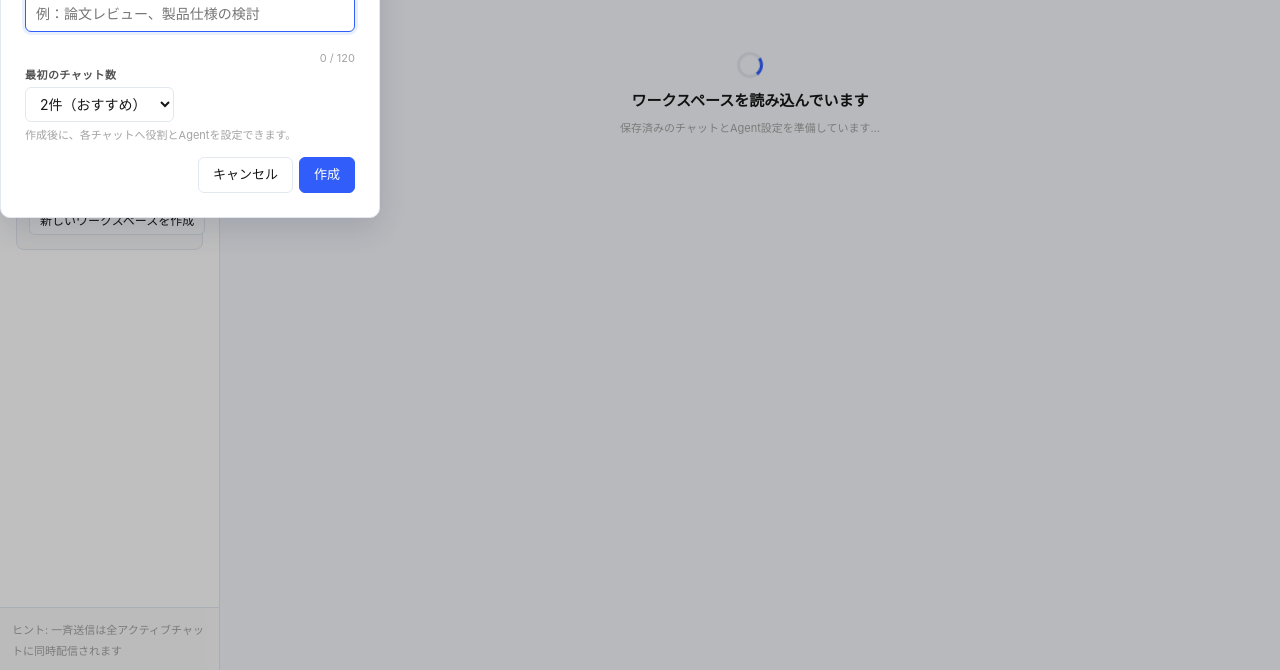
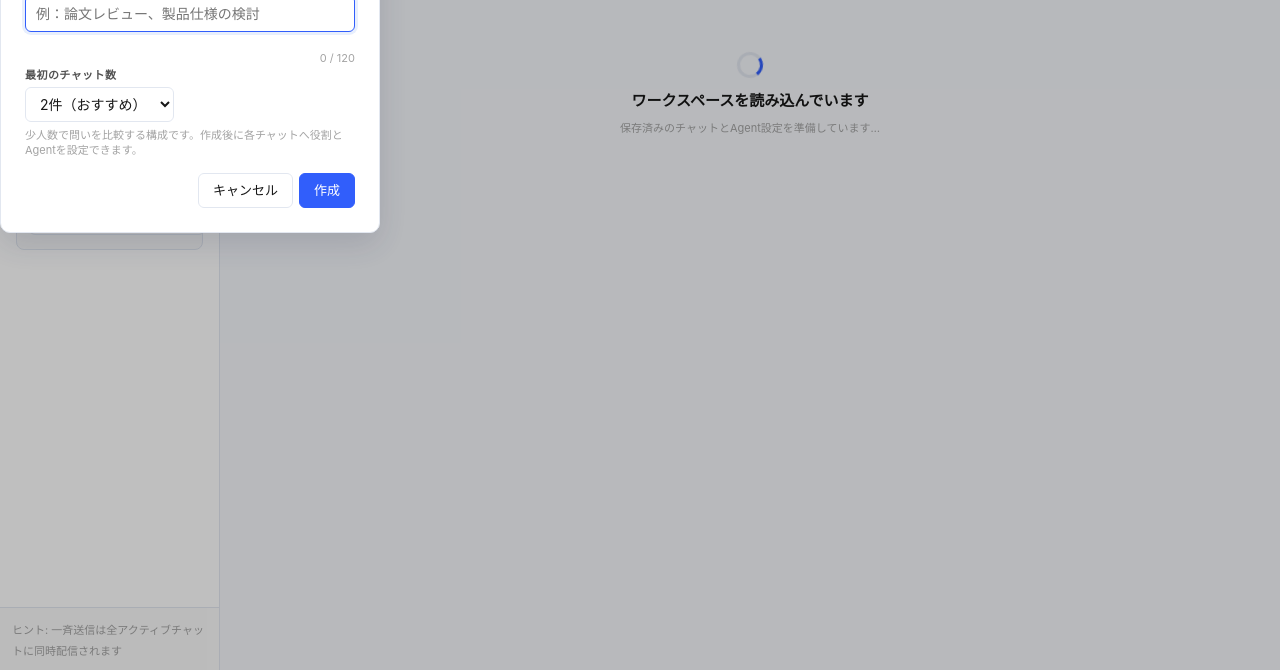
Before and after one commit to Unjuno/multicontext-chat, a website with bundled scripts: page public/index.html in a window 1280 px wide. Both pictures are taken after typing "Sample" into the empty fields and a click on the button "+ 新規ワークスペース". Shown: the part 130-800 px from the top of the page. Built offline with nearby package versions, Linux system fonts and the light colour scheme; files whose address does not match are found by name.

Commit message:
explain parallel chat count tradeoffs

```diff
--- a/public/app.js
+++ b/public/app.js
@@ -2107,6 +2107,7 @@ $('#newWorkspace').onclick = async (e) => {
   name.value = '';
   if (chatCount) chatCount.value = '2';
   updateWorkspaceNameCount();
+  updateWorkspaceChatCountHint();
   if (typeof dialog.showModal === 'function') dialog.showModal(); else dialog.setAttribute('open', '');
   setTimeout(() => name.focus(), 0);
 };
@@ -2123,10 +2124,22 @@ $('#newWorkspaceDialog')?.addEventListener('click', (event) => {
 });
 const newWorkspaceName = $('#newWorkspaceName');
 const newWorkspaceNameCount = $('#newWorkspaceNameCount');
+const newWorkspaceChatCount = $('#newWorkspaceChatCount');
+const newWorkspaceChatCountHint = $('#newWorkspaceChatCountHint');
 const updateWorkspaceNameCount = () => {
   if (newWorkspaceNameCount && newWorkspaceName) newWorkspaceNameCount.textContent = `${newWorkspaceName.value.length} / 120`;
 };
+const updateWorkspaceChatCountHint = () => {
+  if (!newWorkspaceChatCountHint || !newWorkspaceChatCount) return;
+  const count = Number(newWorkspaceChatCount.value || 2);
+  newWorkspaceChatCountHint.textContent = count <= 2
+    ? '少人数で問いを比較する構成です。作成後に各チャットへ役割とAgentを設定できます。'
+    : count <= 4
+      ? '複数の視点を並列に試す構成です。作成後に各チャットへ役割とAgentを設定できます。'
+      : '多視点で回答を比較する構成です。実行時間とAgent使用量はチャット数に応じて増えます。';
+};
 newWorkspaceName?.addEventListener('input', updateWorkspaceNameCount);
+newWorkspaceChatCount?.addEventListener('change', updateWorkspaceChatCountHint);
 $('#newWorkspaceDialog')?.addEventListener('close', () => $('#newWorkspace')?.focus());
 $('#newWorkspaceForm')?.addEventListener('submit', async (event) => {
   event.preventDefault();
--- a/public/index.html
+++ b/public/index.html
@@ -120,7 +120,7 @@
         <option value="7">7件</option>
         <option value="8">8件</option>
       </select>
-      <span id="newWorkspaceChatCountHint" class="field-hint chat-count-hint">作成後に、各チャットへ役割とAgentを設定できます。</span>
+      <span id="newWorkspaceChatCountHint" class="field-hint chat-count-hint">2件なら、まず少人数で問いを比較できます。作成後に各チャットへ役割とAgentを設定できます。</span>
       <menu><button id="cancelNewWorkspace" type="button">キャンセル</button><button id="createWorkspace" value="default" class="primary">作成</button></menu>
     </form>
   </dialog>
```
